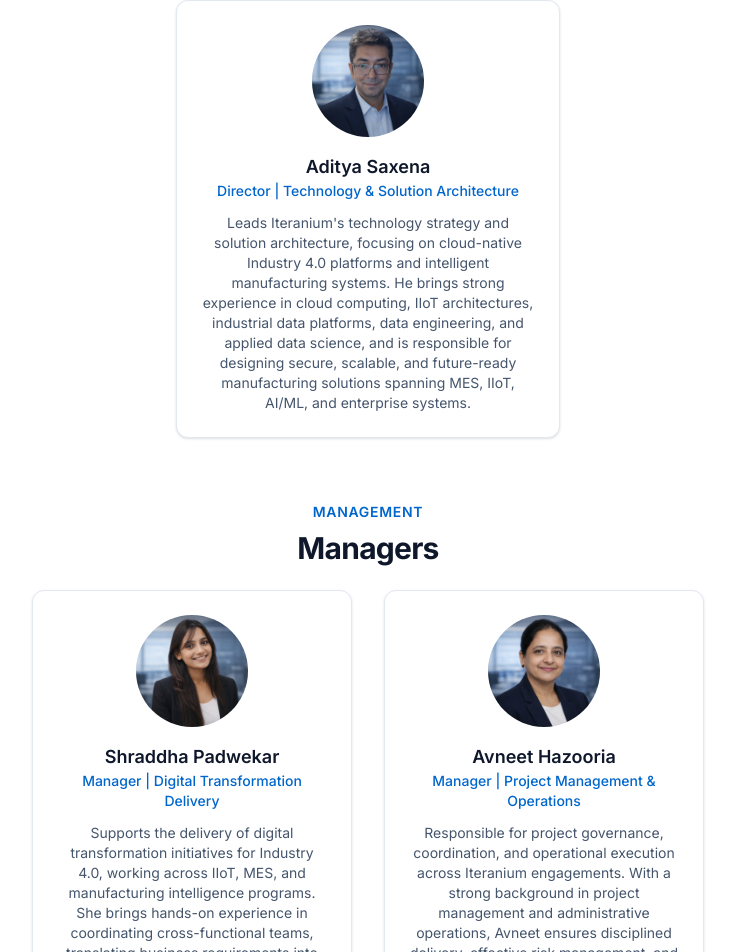
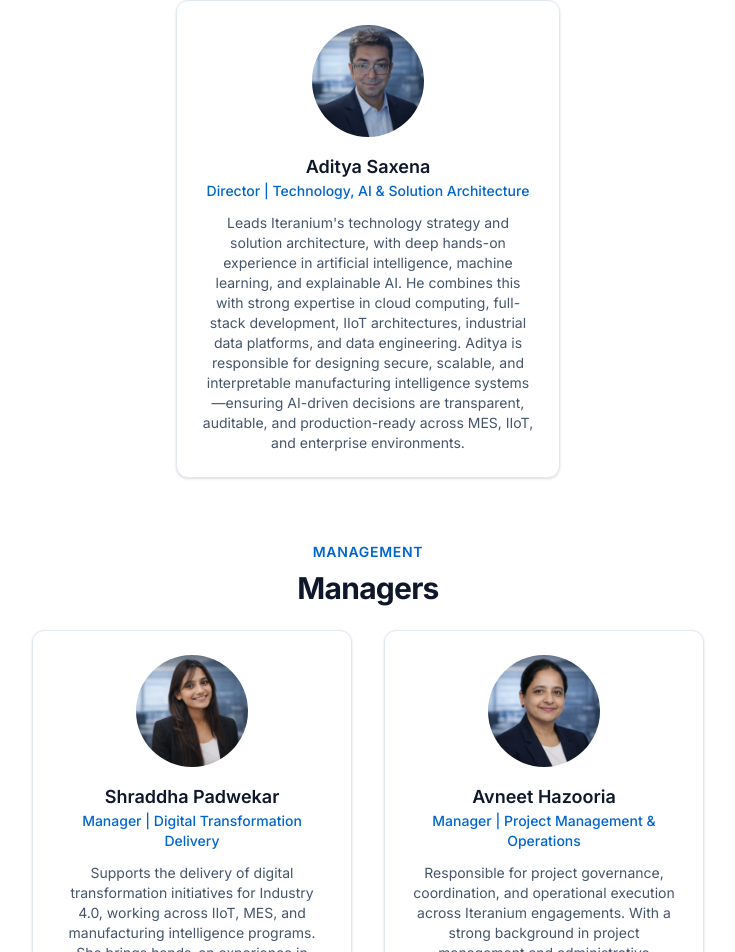
Before and after one commit to profadityasaxena/iteranium, a Next.js app: page /about/team in a window 1280 px wide. Shown: the part 1190-2142 px from the top of the page, without its empty margins (272-1007 px from the left). Built offline with nearby package versions, Linux system fonts and the light colour scheme.

Commit message:
finished version 6

```diff
--- a/src/components/layout/Header.tsx
+++ b/src/components/layout/Header.tsx
@@ -55,7 +55,7 @@
   return (
     <header
       className={cn(
-        "fixed top-0 right-0 left-0 z-50 transition-all duration-500",
+        "fixed top-0 right-0 left-0 z-50 transition-[background-color,box-shadow,backdrop-filter] duration-300",
         isMobileOpen
           ? "bg-white shadow-lg shadow-slate-900/5"
           : isScrolled
@@ -152,7 +152,7 @@
 
       {/* Mobile Navigation */}
       {isMobileOpen && (
-        <div className="fixed inset-0 top-[74px] z-40 overflow-y-auto bg-white lg:hidden">
+        <div className="fixed top-18.5 right-0 bottom-0 left-0 z-50 overflow-y-auto bg-white lg:hidden">
           <nav className="flex flex-col gap-1 p-4">
             {mainNavigation.map((item) => (
               <div key={item.label}>
--- a/src/content/team.ts
+++ b/src/content/team.ts
@@ -21,8 +21,8 @@
   },
   {
     name: "Aditya Saxena",
-    role: "Director | Technology & Solution Architecture",
-    bio: "Leads Iteranium's technology strategy and solution architecture, focusing on cloud-native Industry 4.0 platforms and intelligent manufacturing systems. He brings strong experience in cloud computing, IIoT architectures, industrial data platforms, data engineering, and applied data science, and is responsible for designing secure, scalable, and future-ready manufacturing solutions spanning MES, IIoT, AI/ML, and enterprise systems.",
+    role: "Director | Technology, AI & Solution Architecture",
+    bio: "Leads Iteranium's technology strategy and solution architecture, with deep hands-on experience in artificial intelligence, machine learning, and explainable AI. He combines this with strong expertise in cloud computing, full-stack development, IIoT architectures, industrial data platforms, and data engineering. Aditya is responsible for designing secure, scalable, and interpretable manufacturing intelligence systems—ensuring AI-driven decisions are transparent, auditable, and production-ready across MES, IIoT, and enterprise environments.",
     image: "/images/profiles/aditya.png",
   },
   {
```
